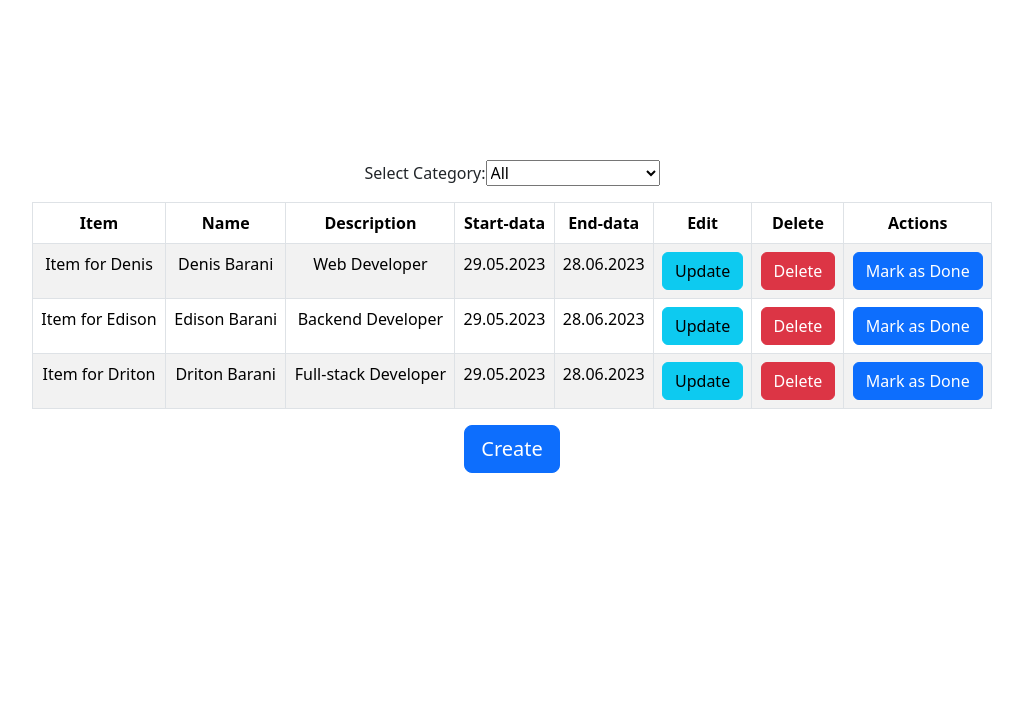
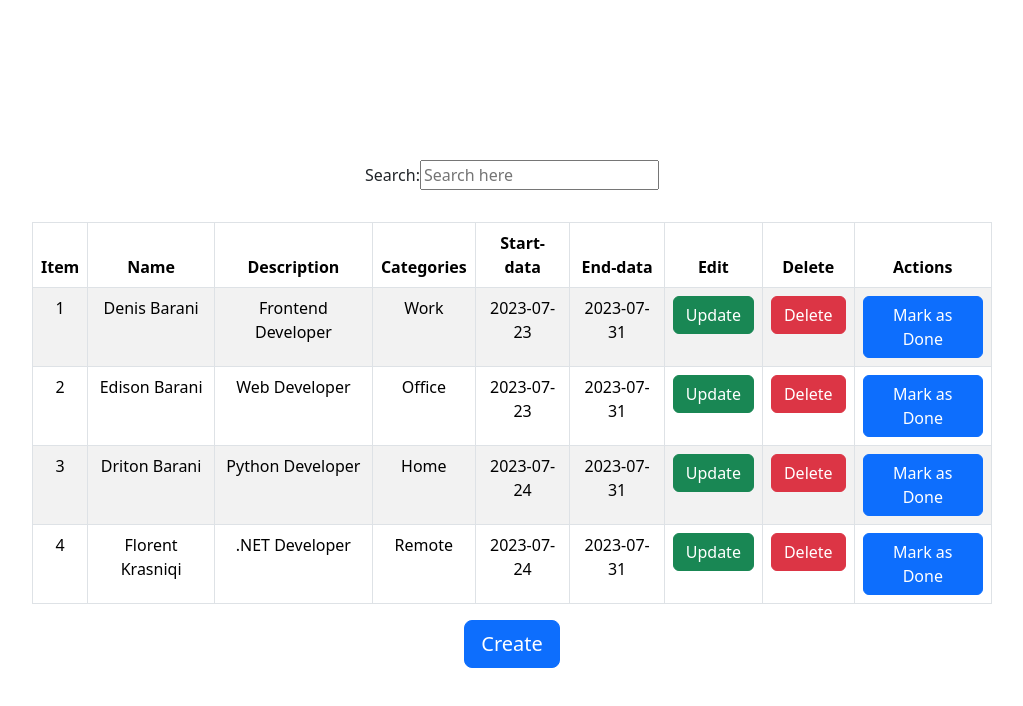
Before and after one commit to denisbarani/ToDo, a React (Create React App) app: page / in a window 1280 px wide. Shown: the top 706 px of the page, without its empty margins (128-1151 px from the left). Built offline with nearby package versions, Linux system fonts and the light colour scheme; data requests are answered from the project's data file.

Commit message:
Finish Task

```diff
--- /dev/null
+++ b/db.json
@@ -0,0 +1,36 @@
+{
+  "employee": [
+    {
+      "id": 1,
+      "name": "Denis Barani",
+      "description": "Frontend Developer",
+      "categories": "Work",
+      "startdata": "2023-07-23",
+      "enddata": "2023-07-31"
+    },
+    {
+      "id": 2,
+      "name": "Edison Barani",
+      "description": "Web Developer",
+      "categories": "Office",
+      "startdata": "2023-07-23",
+      "enddata": "2023-07-31"
+    },
+    {
+      "id": 3,
+      "name": "Driton Barani",
+      "description": "Python Developer",
+      "categories": "Home",
+      "startdata": "2023-07-24",
+      "enddata": "2023-07-31"
+    },
+    {
+      "id": 4,
+      "name": "Florent Krasniqi",
+      "description": ".NET Developer",
+      "categories": "Remote",
+      "startdata": "2023-07-24",
+      "enddata": "2023-07-31"
+    }
+  ]
+}
--- a/src/App.js
+++ b/src/App.js
@@ -1,23 +1,18 @@
-import React from 'react'
-import { BrowserRouter as Router, Route, Routes }
-    from 'react-router-dom';
-import './App.css';
-import Create from './components/create'
-import Edit from './components/edit';
-import Home from './components/home';
+import React from "react";
+import { BrowserRouter as Router, Route, Routes } from "react-router-dom";
+import "./App.css";
+import Create from "./components/create";
+import Edit from "./components/edit";
+import Home from "./components/home";
 
 function App() {
   return (
-        <div className='App'>
-
+    <div className="App">
       <Router>
         <Routes>
-                    <Route path='/'
-                        element={<Home />} />
-                    <Route path='/create'
-                        element={<Create />} />
-                    <Route path='/edit'
-                        element={<Edit />} />
+          <Route path="/" element={<Home />} />
+          <Route path="/employee/create" element={<Create />} />
+          <Route path="/employee/edit/:empid" element={<Edit />} />
         </Routes>
       </Router>
     </div>
--- a/src/components/array.js
+++ /dev/null
@@ -1,28 +0,0 @@
-const array = [
-  {
-    Item: 'Item for Denis',
-    Name: 'Denis Barani',
-    Description: 'Web Developer',
-    StartData: '29.05.2023',
-    EndData: '28.06.2023',
-    isDone: false,
-  },
-  {
-    Item: 'Item for Edison',
-    Name: 'Edison Barani',
-    Description: 'Backend Developer',
-    StartData: '29.05.2023',
-    EndData: '28.06.2023',
-    isDone: false,
-  },
-  {
-    Item: 'Item for Driton',
-    Name: 'Driton Barani',
-    Description: 'Full-stack Developer',
-    StartData: '29.05.2023',
-    EndData: '28.06.2023',
-    isDone: false,
-  },
-]
-
-export default array
--- a/src/components/create.js
+++ b/src/components/create.js
@@ -1,41 +1,49 @@
-import React, { useState } from 'react'
-import { Button, Form } from 'react-bootstrap'
-import 'bootstrap/dist/css/bootstrap.min.css'
-import array from './array'
-import { Link, useNavigate } from 'react-router-dom'
+import React, { useState } from "react";
+import { Button, Form } from "react-bootstrap";
+import "bootstrap/dist/css/bootstrap.min.css";
+import { Link, useNavigate } from "react-router-dom";
 
 function Create() {
-  const [item, setitem] = useState('')
-  const [name, setname] = useState('')
-  const [description, setdescription] = useState('')
-  const [startdata, setstartdata] = useState('')
-  const [enddata, setenddata] = useState('')
+  const [id, setid] = useState("");
+  const [name, setname] = useState("");
+  const [description, setdescription] = useState("");
+  const [categories, setcategories] = useState("");
+  // const [startdata, setstartdata] = useState("");
+  const [startdata, setstartdata] = useState(new Date().toISOString().slice(0, 10))
+  const [enddata, setenddata] = useState("");
 
-  const history = useNavigate()
+  const history = useNavigate();
 
   const handleSubmit = (e) => {
-    e.preventDefault()
+    e.preventDefault();
+    const empdata = { id, name, description, categories, startdata, enddata };
 
-    const newItem = {
-      Item: item,
-      Name: name,
-      Description: description,
-      StartData: startdata,
-      EndData: enddata,
-    }
-
-    array.push(newItem)
-    localStorage.setItem('userArray', JSON.stringify(array))
-
-    history('/')
-  }
+    fetch("http://localhost:8000/employee", {
+      method: "POST",
+      headers: { "content-type": "application/json" },
+      body: JSON.stringify(empdata),
+    })
+      .then((res) => {
+        alert("Saved successfully.");
+        history("/");
+      })
+      .catch((err) => {
+        console.log(err.message);
+      });
+  };
 
   return (
     <div>
-      <Form className="d-grid gap-2" style={{ margin: '15rem' }}>
+      <Form
+        className="d-grid gap-2"
+        style={{ margin: "15rem" }}
+        onSubmit={handleSubmit}
+      >
         <Form.Group className="mb-3">
           <Form.Control
-            onChange={(e) => setitem(e.target.value)}
+            value={id}
+            disabled="disabled"
+            onChange={(e) => setid(e.target.value)}
             type="text"
             placeholder="Enter Item"
             required
@@ -43,37 +51,50 @@ function Create() {
         </Form.Group>
         <Form.Group className="mb-3">
           <Form.Control
+            value={name}
             onChange={(e) => setname(e.target.value)}
             type="text"
             placeholder="Enter Name"
             required
           />
         </Form.Group>
-        <Form.Group className="mb-3" >
+        <Form.Group className="mb-3">
           <Form.Control
+            value={description}
             onChange={(e) => setdescription(e.target.value)}
             type="text"
             placeholder="Enter Description"
             required
           />
         </Form.Group>
-        <Form.Group className="mb-3" >
+        <Form.Group className="mb-3">
           <Form.Control
+            value={categories}
+            onChange={(e) => setcategories(e.target.value)}
+            type="text"
+            placeholder="Enter Categories"
+            required
+          />
+        </Form.Group>
+        <Form.Group className="mb-3">
+          <Form.Control
+            value={startdata}
             onChange={(e) => setstartdata(e.target.value)}
             type="date"
             placeholder="Enter Start-Data"
             required
           />
         </Form.Group>
-        <Form.Group className="mb-3" >
+        <Form.Group className="mb-3">
           <Form.Control
+            value={enddata}
             onChange={(e) => setenddata(e.target.value)}
             type="date"
             placeholder="Enter End-Data"
             required
           />
         </Form.Group>
-        <Button onClick={handleSubmit} variant="primary" type="submit">
+        <Button variant="primary" type="submit">
           Submit
         </Button>
         <Link className="d-grid gap-2" to="/">
@@ -83,7 +104,7 @@ function Create() {
         </Link>
       </Form>
     </div>
-  )
+  );
 }
 
-export default Create
+export default Create;
--- a/src/components/edit.js
+++ b/src/components/edit.js
@@ -1,63 +1,67 @@
-import React, { useEffect, useState } from 'react'
-import { Button, Form } from 'react-bootstrap'
-import 'bootstrap/dist/css/bootstrap.min.css'
-import array from './array'
-import { Link, useNavigate } from 'react-router-dom'
+import React, { useEffect, useState } from "react";
+import { Button, Form } from "react-bootstrap";
+import "bootstrap/dist/css/bootstrap.min.css";
+import { Link, useNavigate, useParams } from "react-router-dom";
 
 function Edit() {
-  const [item, setitem] = useState('')
-  const [name, setname] = useState('')
-  const [description, setdescription] = useState('')
-  const [startdata, setstartdata] = useState('')
-  const [enddata, setenddata] = useState('')
-
-  let history = useNavigate()
-
-  var index = array
-    .map(function (e) {
-      return e.Name
-    })
-    .indexOf(name)
-
-  const handleSubmit = (e) => {
-    e.preventDefault()
-    if (array[index]) {
-      const a = array[index]
-      a.Item = item
-      a.Name = name
-      a.Description = description
-      a.StartData = startdata
-      a.EndData = enddata
-    }
-    alert('Item has been updated successfully!')
-    console.log(name)
-    history('/')
-  }
+  const [id, setid] = useState("");
+  const [name, setname] = useState("");
+  const [description, setdescription] = useState("");
+  const [categories, setcategories] = useState("");
+  const [startdata, setstartdata] = useState("");
+  const [enddata, setenddata] = useState("");
+  const navigate = useNavigate();
+  const { empid } = useParams();
 
   useEffect(() => {
-    setitem(localStorage.getItem('Item'))
-    setname(localStorage.getItem('Name'))
-    setdescription(localStorage.getItem('Description'))
-    // setstartdata(localStorage.getItem('StartData'))
-    // setenddata(localStorage.getItem('EndData'))
-  }, [])
+    fetch("http://localhost:8000/employee/" + empid)
+      .then((res) => {
+        return res.json();
+      })
+      .then((resp) => {
+        setid(resp.id);
+        setname(resp.name);
+        setdescription(resp.description);
+        setcategories(resp.categories);
+        setstartdata(resp.startdata);
+        setenddata(resp.enddata);
+      })
+      .catch((err) => {
+        console.log(err.message);
+      });
+  }, []);
 
+  const handlesubmit = (e) => {
+    e.preventDefault();
+    const empdata = { id, name, description, categories, startdata, enddata };
+
+    fetch("http://localhost:8000/employee/" + empid, {
+      method: "PUT",
+      headers: { "content-type": "application/json" },
+      body: JSON.stringify(empdata),
+    })
+      .then((res) => {
+        alert("Saved successfully");
+        navigate("/");
+      })
+      .catch((err) => {
+        console.log(err.message);
+      });
+  };
   return (
     <div>
-      <Form className="d-grid gap-2" style={{ margin: '15rem' }}>
+      <Form
+        className="d-grid gap-2"
+        style={{ margin: "15rem" }}
+        onSubmit={handlesubmit}
+      >
         <Form.Group className="mb-3">
-          <Form.Control
-            value={item}
-            onChange={(e) => setitem(e.target.value)}
-            type="text"
-            placeholder="Enter Item"
-          />
+          <Form.Control value={id} disabled="disabled" type="text" />
         </Form.Group>
         <Form.Group className="mb-3">
           <Form.Control
             value={name}
             onChange={(e) => setname(e.target.value)}
-            type="text"
             placeholder="Enter Name"
           />
         </Form.Group>
@@ -65,32 +69,29 @@ function Edit() {
           <Form.Control
             value={description}
             onChange={(e) => setdescription(e.target.value)}
-            type="text"
-            placeholder="Enter Description"
           />
         </Form.Group>
         <Form.Group className="mb-3">
           <Form.Control
-            // value={startdata}
-            onChange={(e) => setstartdata(e.target.value)}
-            type="date"
-            placeholder="Enter Start-Data"
+            value={categories}
+            onChange={(e) => setcategories(e.target.value)}
           />
         </Form.Group>
         <Form.Group className="mb-3">
           <Form.Control
-            // value={enddata}
+            value={startdata}
+            onChange={(e) => setstartdata(e.target.value)}
+            type="date"
+          />
+        </Form.Group>
+        <Form.Group className="mb-3">
+          <Form.Control
+            value={enddata}
             onChange={(e) => setenddata(e.target.value)}
             type="date"
-            placeholder="Enter End-Data"
           />
         </Form.Group>
-        <Button
-          className="gap-2"
-          onClick={(e) => handleSubmit(e)}
-          variant="primary"
-          type="submit"
-          size="lg">
+        <Button className="gap-2 sm" variant="primary" type="submit">
           Update
         </Button>
         <Link className="d-grid gap-2" to="/">
@@ -100,6 +101,6 @@ function Edit() {
         </Link>
       </Form>
     </div>
-  )
+  );
 }
-export default Edit
+export default Edit;
--- a/src/components/home.js
+++ b/src/components/home.js
@@ -1,68 +1,68 @@
-import React, { useState } from 'react'
-import { Button, Table } from 'react-bootstrap'
-import 'bootstrap/dist/css/bootstrap.min.css'
-import array from './array'
-import { Link, useNavigate } from 'react-router-dom'
+import React, { useEffect, useState } from "react";
+import { Button, Table } from "react-bootstrap";
+import "bootstrap/dist/css/bootstrap.min.css";
+import { Link, useNavigate } from "react-router-dom";
 
 function Home() {
-  let history = useNavigate()
+  const [empdata, empdatachange] = useState([]);
+  const [searchTerm, setSearchTerm] = useState("");
+  const [markedUsers, setMarkedUsers] = useState([]);
+  const navigate = useNavigate();
 
-  const [isNewUserAdded, setIsNewUserAdded] = useState(false)
-  const [selectedCategory, setSelectedCategory] = useState('All')
-  const categories = [
-    'All',
-    'Web Developer',
-    'Backend Developer',
-    'Full-stack Developer',
-  ]
-
-  const markAsDone = (name) => {
-    if (!isNewUserAdded) {
-      const index = array.findIndex((item) => item.Name === name)
-      if (index !== index.Name) {
-        array[index].isDone = true
+  const markAsDone = (id) => {
+    if (!markedUsers.includes(id)) {
+      setMarkedUsers([...markedUsers, id]);
     }
+  };
+  const filteredArray = empdata.filter((item) => {
+    const isSearchMatch =
+      searchTerm === "" ||
+      item.name.toLowerCase().includes(searchTerm.toLowerCase()) ||
+      item.description.toLowerCase().includes(searchTerm.toLowerCase()) ||
+      item.categories.toLowerCase().includes(searchTerm.toLowerCase());
+    return isSearchMatch;
+  });
+  const LoadUpdate = (empid) => {
+    navigate("/employee/edit/" + empid);
+  };
+  const Removefunction = (id) => {
+    if (window.confirm("Do you want to remove?")) {
+      fetch("http://localhost:8000/employee/" + id, {
+        method: "DELETE",
+      })
+        .then((res) => {
+          alert("Removed successfully.");
+          window.location.reload();
+        })
+        .catch((err) => {
+          console.log(err.message);
+        });
     }
-  }
-  const filteredArray = array.filter((item) => {
-    if (selectedCategory === 'All') return true
-    return item.Description === selectedCategory
+  };
+  useEffect(() => {
+    fetch("http://localhost:8000/employee")
+      .then((res) => {
+        return res.json();
       })
-
-  const handleNewUserAdded = () => {
-    setIsNewUserAdded(true)
-  }
-  function setID(item, name, description, startdata, enddata) {
-    localStorage.setItem('Item', item)
-    localStorage.setItem('Name', name)
-    localStorage.setItem('Description', description)
-    localStorage.setItem('StartData', startdata)
-    localStorage.setItem('EndData', enddata)
-  }
-  function deleted(name) {
-    var index = array
-      .map(function (e) {
-        return e.Name
+      .then((resp) => {
+        empdatachange(resp);
       })
-      .indexOf(name)
-    array.splice(index, 1)
-    history('/')
-  }
+      .catch((err) => {
+        console.log(err.message);
+      });
+  }, []);
 
   return (
-    <div style={{ margin: '10rem' }}>
-      <div style={{ marginBottom: '1rem' }}>
-        <label htmlFor="category-select">Select Category:</label>
-        <select
-          id="category-select"
-          onChange={(e) => setSelectedCategory(e.target.value)}
-          value={selectedCategory}>
-          {categories.map((category) => (
-            <option key={category} value={category}>
-              {category}
-            </option>
-          ))}
-        </select>
+    <div style={{ margin: "10rem" }}>
+      <div style={{ marginBottom: "1rem" }}>
+        <label htmlFor="category-select">Search:</label>
+        <input
+          className="md-form active-purple active-purple-2 mb-3"
+          type="text"
+          value={searchTerm}
+          onChange={(e) => setSearchTerm(e.target.value)}
+          placeholder="Search here"
+        />
       </div>
       <Table striped bordered hover="sm">
         <thead>
@@ -70,6 +70,7 @@ function Home() {
             <th>Item</th>
             <th>Name</th>
             <th>Description</th>
+            <th>Categories</th>
             <th>Start-data</th>
             <th>End-data</th>
             <th>Edit</th>
@@ -78,38 +79,36 @@ function Home() {
           </tr>
         </thead>
         <tbody>
-          {filteredArray.map((item) => {
+          {filteredArray &&
+            filteredArray.map((item) => {
               return (
-              <tr key={item.Name}>
-                <td>{item.Item}</td>
-                <td>{item.Name}</td>
-                <td>{item.Description}</td>
-                <td>{item.StartData}</td>
-                <td>{item.EndData}</td>
+                <tr key={item.id}>
+                  <td>{item.id}</td>
+                  <td>{item.name}</td>
+                  <td>{item.description}</td>
+                  <td>{item.categories}</td>
+                  <td>{item.startdata}</td>
+                  <td>{item.enddata}</td>
                   <td>
-                  <Link to={`/edit`}>
                     <Button
-                      onClick={(e) =>
-                        setID(
-                          item.Item,
-                          item.Name,
-                          item.Description,
-                          item.StartData,
-                          item.EndData
-                        )
-                      }
-                      variant="info">
+                      onClick={() => {
+                        LoadUpdate(item.id);
+                      }}
+                      className="btn btn-success"
+                    >
                       Update
                     </Button>
-                  </Link>
                   </td>
                   <td>
-                  <Button onClick={(e) => deleted(item.Name)} variant="danger">
+                    <Button
+                      onClick={() => Removefunction(item.id)}
+                      variant="danger"
+                    >
                       Delete
                     </Button>
                   </td>
                   <td>
-                  {item.isDone ? (
+                    {markedUsers.includes(item.id) ? (
                       <Button variant="success" disabled>
                         Done
                       </Button>
@@ -117,23 +116,23 @@ function Home() {
                       <Button
                         variant="primary"
                         onClick={() => {
-                        markAsDone(item.Name)
-                        handleNewUserAdded()
-                      }}>
+                          markAsDone(item.id);
+                        }}
+                      >
                         Mark as Done
                       </Button>
                     )}
                   </td>
                 </tr>
-            )
+              );
             })}
         </tbody>
       </Table>
-      <Link className="gap-2" to="/create">
+      <Link className="gap-2" to="employee/create">
         <Button size="lg">Create</Button>
       </Link>
     </div>
-  )
+  );
 }
 
-export default Home
+export default Home;
```
Also changed, not shown: 1 other file (tests, documents, lock files or other folders). Lines whose indentation alone changed are shown as unchanged.
